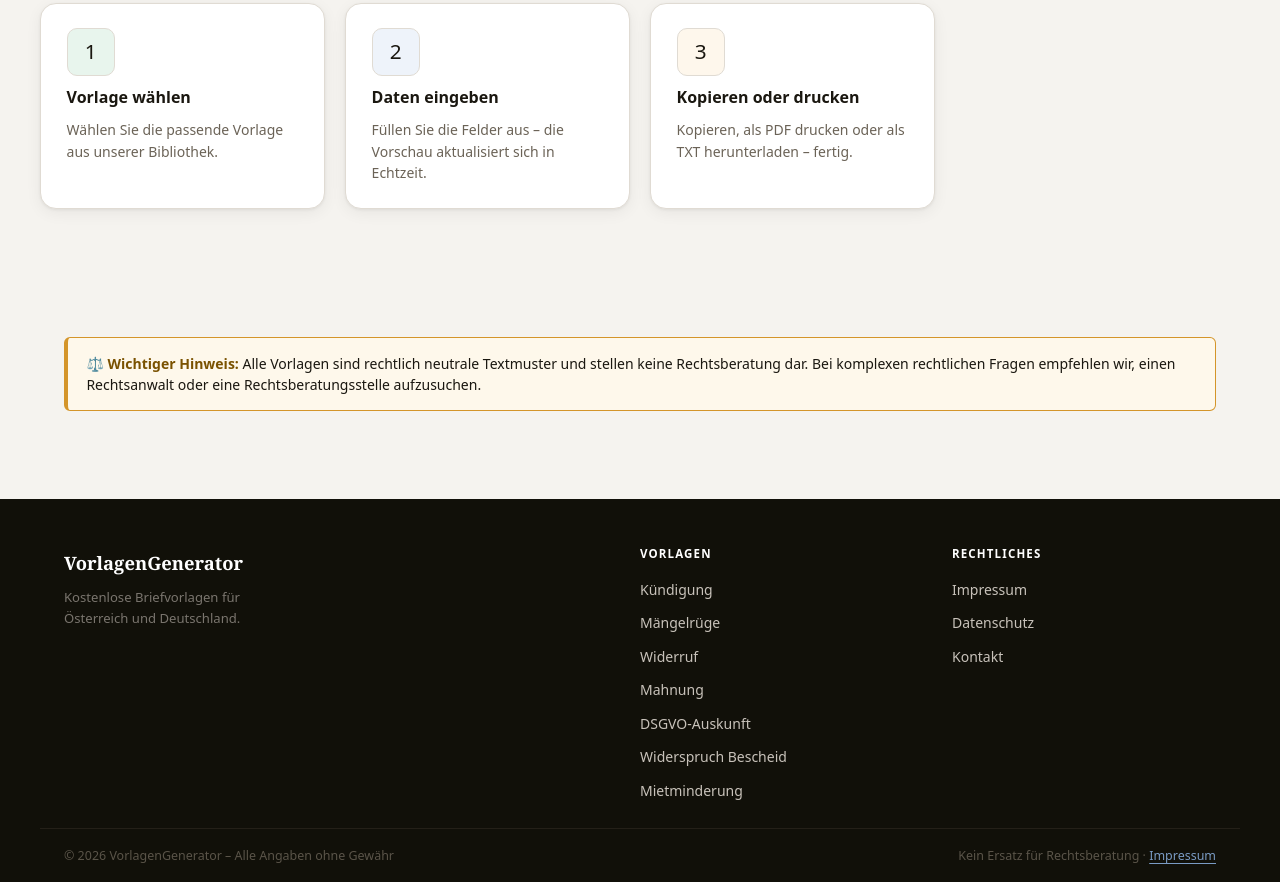
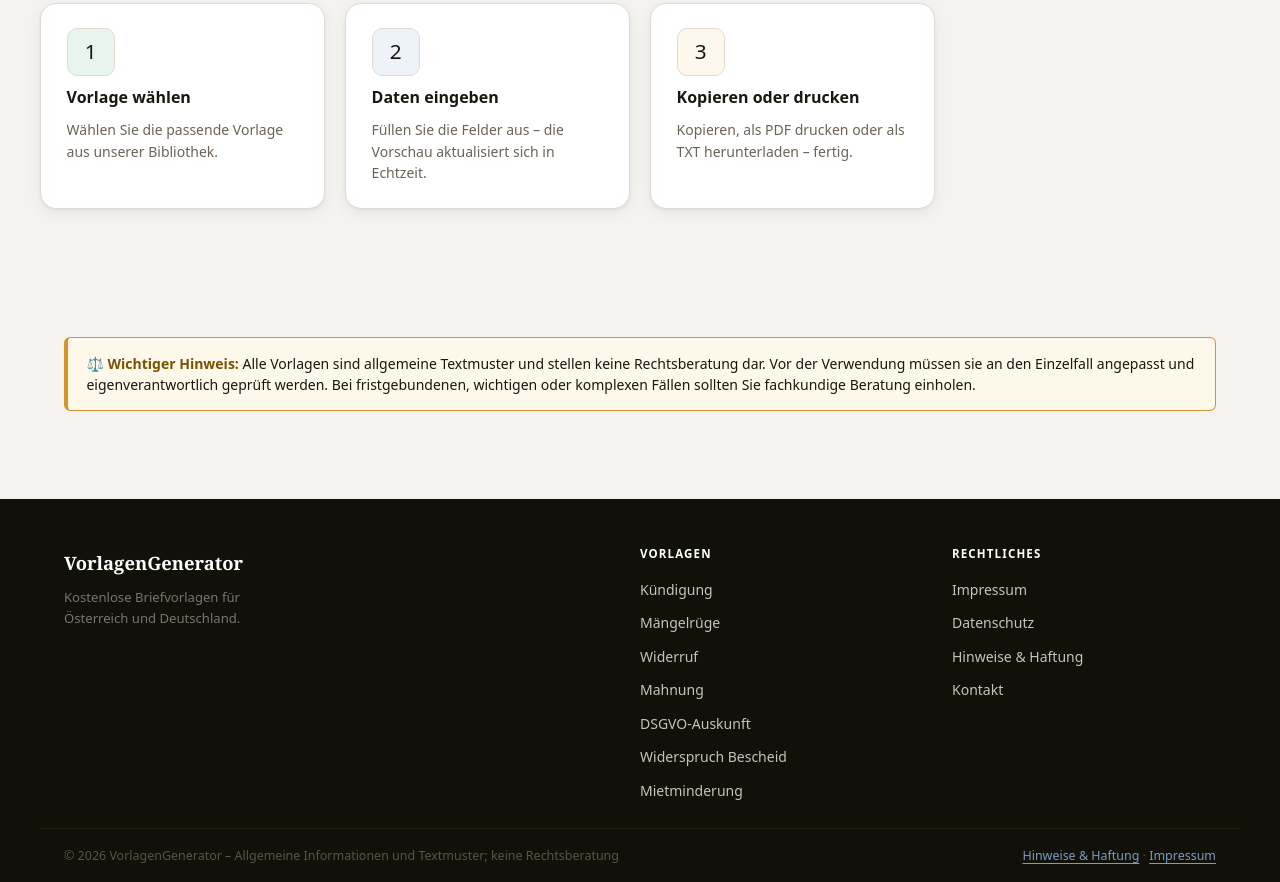
Before and after one commit to xNrG07/VercelFormGen, a website built with Vite: page index.html in a window 1280 px wide. Shown: the part 1535-2417 px from the top of the page. Built offline with nearby package versions, Linux system fonts and the light colour scheme.

Commit message:
Add files via upload

```diff
--- a/assets/styles.css
+++ b/assets/styles.css
@@ -230,7 +230,10 @@ aside{display:flex;flex-direction:column;gap:1.25rem}
 .footer-col a{color:#C8C2BA;text-decoration:none;font-size:.875rem;transition:color var(--t)}
 .footer-col a:hover{color:#fff}
 .footer-bottom{border-top:1px solid #242018;max-width:var(--w);margin:0 auto;padding:1rem 1.5rem;display:flex;justify-content:space-between;align-items:center;flex-wrap:wrap;gap:.5rem;font-size:.78rem;color:#5A5449}
-.footer-bottom a{color:#7A9BC4}
+.footer-bottom span{word-break:break-word;min-width:0}
+.footer-bottom a{color:#7A9BC4;white-space:nowrap}
+.footer-bottom a:hover{color:#93b8df}
+@media(max-width:640px){.footer-bottom{flex-direction:column;align-items:flex-start;gap:.4rem}}
 
 /* CONSENT */
 .consent-actions{display:flex;gap:.5rem;flex-wrap:wrap}
--- a/index.html
+++ b/index.html
@@ -32,6 +32,7 @@
 <li aria-hidden="true" class="nav-sep"></li>
 <li><a class="nav-secondary" href="/impressum.html">Impressum</a></li>
 <li><a class="nav-secondary" href="/datenschutz.html">Datenschutz</a></li>
+<li><a class="nav-secondary" href="/hinweise.html">Hinweise &amp; Haftung</a></li>
 </ul>
 <a class="nav-cta nav-cta-mobile" href="/generator.html">Vorlage erstellen</a>
 </div>
@@ -94,7 +95,7 @@
 </div>
 </section>
 <section aria-label="Rechtlicher Hinweis" class="section">
-<div class="container"><div class="disclaimer"><strong>⚖️ Wichtiger Hinweis:</strong> Alle Vorlagen sind rechtlich neutrale Textmuster und stellen keine Rechtsberatung dar. Bei komplexen rechtlichen Fragen empfehlen wir, einen Rechtsanwalt oder eine Rechtsberatungsstelle aufzusuchen.</div></div>
+<div class="container"><div class="disclaimer"><strong>⚖️ Wichtiger Hinweis:</strong> Alle Vorlagen sind allgemeine Textmuster und stellen keine Rechtsberatung dar. Vor der Verwendung müssen sie an den Einzelfall angepasst und eigenverantwortlich geprüft werden. Bei fristgebundenen, wichtigen oder komplexen Fällen sollten Sie fachkundige Beratung einholen.</div></div>
 </section>
 </main>
 <footer class="site-footer">
@@ -120,13 +121,14 @@
 <ul>
 <li><a href="/impressum.html">Impressum</a></li>
 <li><a href="/datenschutz.html">Datenschutz</a></li>
+<li><a href="/hinweise.html">Hinweise &amp; Haftung</a></li>
 <li><a href="/kontakt.html">Kontakt</a></li>
 </ul>
 </div>
 </div>
 <div class="footer-bottom">
-<span>© 2026 VorlagenGenerator – Alle Angaben ohne Gewähr</span>
-<span>Kein Ersatz für Rechtsberatung · <a href="/impressum.html">Impressum</a></span>
+<span>© 2026 VorlagenGenerator – Allgemeine Informationen und Textmuster; keine Rechtsberatung</span>
+<span><a href="/hinweise.html">Hinweise &amp; Haftung</a> · <a href="/impressum.html">Impressum</a></span>
 </div>
 </footer>
 <div aria-live="polite" class="toast" id="toast" role="status"></div>
```
Also changed, not shown: 404.html (+4 -2 lines), datenschutz.html (+4 -2 lines), generator.html (+5 -3 lines), impressum.html (+5 -3 lines), kontakt.html (+4 -2 lines), vorlagen/dsgvo-auskunft.html (+4 -2 lines), vorlagen/kuendigung.html (+4 -2 lines), vorlagen/maengelruege.html (+4 -2 lines), vorlagen/mahnung.html (+4 -2 lines), vorlagen/mietminderung.html (+4 -2 lines), vorlagen/widerruf-onlinekauf.html (+4 -2 lines), vorlagen/widerspruch-bescheid.html (+4 -2 lines).
